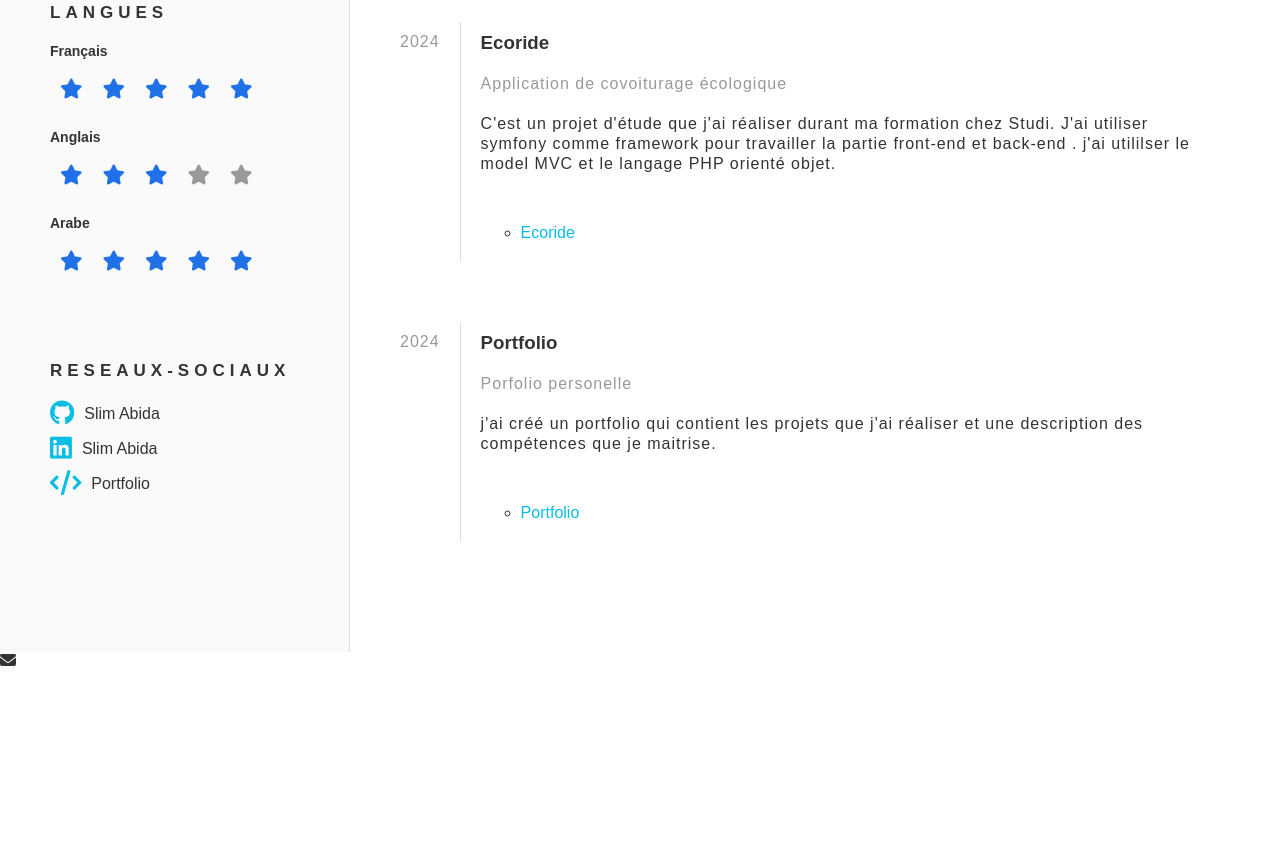
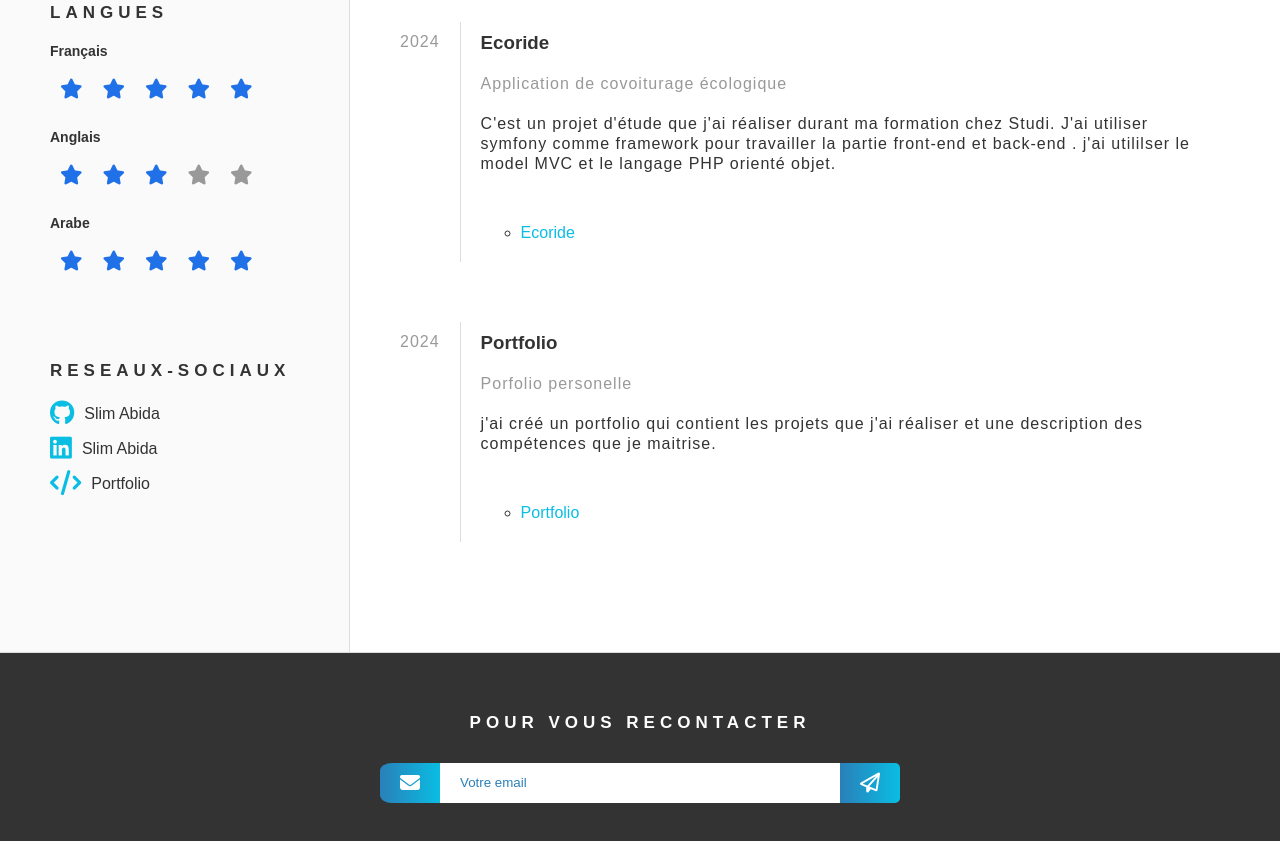
Before and after one commit to Slim-coder20/CV_slim, a website: page index.html in a window 1280 px wide. Shown: the part 1336-2177 px from the top of the page. Before the commit the page ends 2006 px from the top, so only its background shows below. Drawn offline with Linux system fonts and the light colour scheme; a web font is replaced by a local one.

Commit message:
finalissation du formulaire de contact

```diff
--- a/index.html
+++ b/index.html
@@ -167,7 +167,7 @@
           <p>Réalisation de projets complets en autonomie</p>
         </div>
         <!--Experiences Professionnels -->
-        <h2 class="title-small experience-pro">EXPERIENCES PROFESSIONNELLES</h2>
+        <h2 class="title-small">EXPERIENCES PROFESSIONNELLES</h2>
         <!--Block 1-->
         <div class="experience">
           <div class="timeline">
@@ -238,8 +238,13 @@
       </main>
       <!--Footer-->
       <footer>
+        <h2 class="title-small">POUR VOUS RECONTACTER</h2>
         <form action="#">
-          <i class="fa-solid fa-envelope"></i>
+          <i class="fa-solid fa-envelope prefix"></i>
+          <input type="text" placeholder="Votre email" />
+          <button>
+            <i class="fa-regular fa-paper-plane postfix"></i>
+          </button>
         </form>
       </footer>
     </div>
--- a/scss/style.scss
+++ b/scss/style.scss
@@ -8,6 +8,7 @@
   grid:
     "picture header" auto
     "aside main" 1fr
+    "footer footer" auto
     / 350px auto;
   min-height: 100vh;
 }
@@ -201,3 +202,60 @@ main {
     }
   }
 }
+footer {
+  grid-area: footer;
+  padding: 5rem;
+  display: flex;
+  flex-direction: column;
+  justify-content: center;
+  align-items: center;
+  background: var(--text);
+  color: white;
+  border-top: 0.5px solid var(--border);
+  text-align: center;
+  h2 {
+    margin-bottom: 3rem;
+  }
+  form {
+    display: flex;
+    align-items: center;
+    justify-content: center;
+    width: 500px;
+  }
+  .prefix {
+    background: linear-gradient(to right, var(--dark), var(--light));
+    padding: 1rem 2rem;
+    color: white;
+    font-size: 2rem;
+    border-top-left-radius: 20%;
+    border-bottom-left-radius: 20%;
+  }
+  button {
+    background: var(--text);
+    border: 0;
+    cursor: pointer;
+    transition: all 0.2s;
+    &:hover {
+      opacity: 0.8;
+    }
+    .postfix {
+      background: linear-gradient(to right, var(--dark), var(--light));
+      padding: 1rem 2rem;
+      color: white;
+      font-size: 2rem;
+      border-top-right-radius: 0.5rem;
+      border-bottom-right-radius: 0.5rem;
+    }
+  }
+
+  input {
+    outline: 0;
+    border: 0;
+    min-width: 400px;
+    padding: 1rem 2rem;
+    line-height: 2rem;
+    &::placeholder {
+      color: var(--dark);
+    }
+  }
+}
```
Also changed, not shown: css/style.css, 1 other file.
